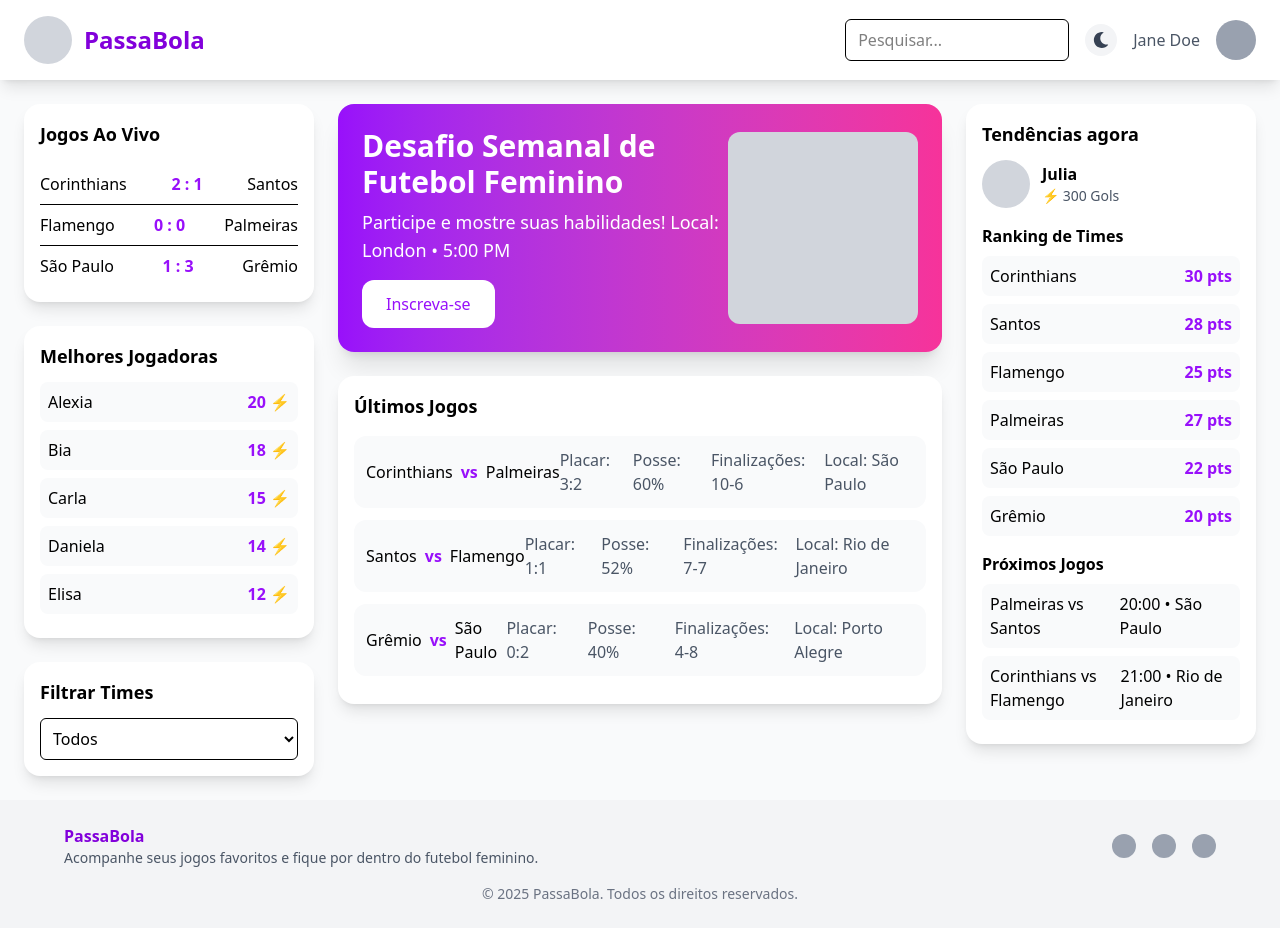
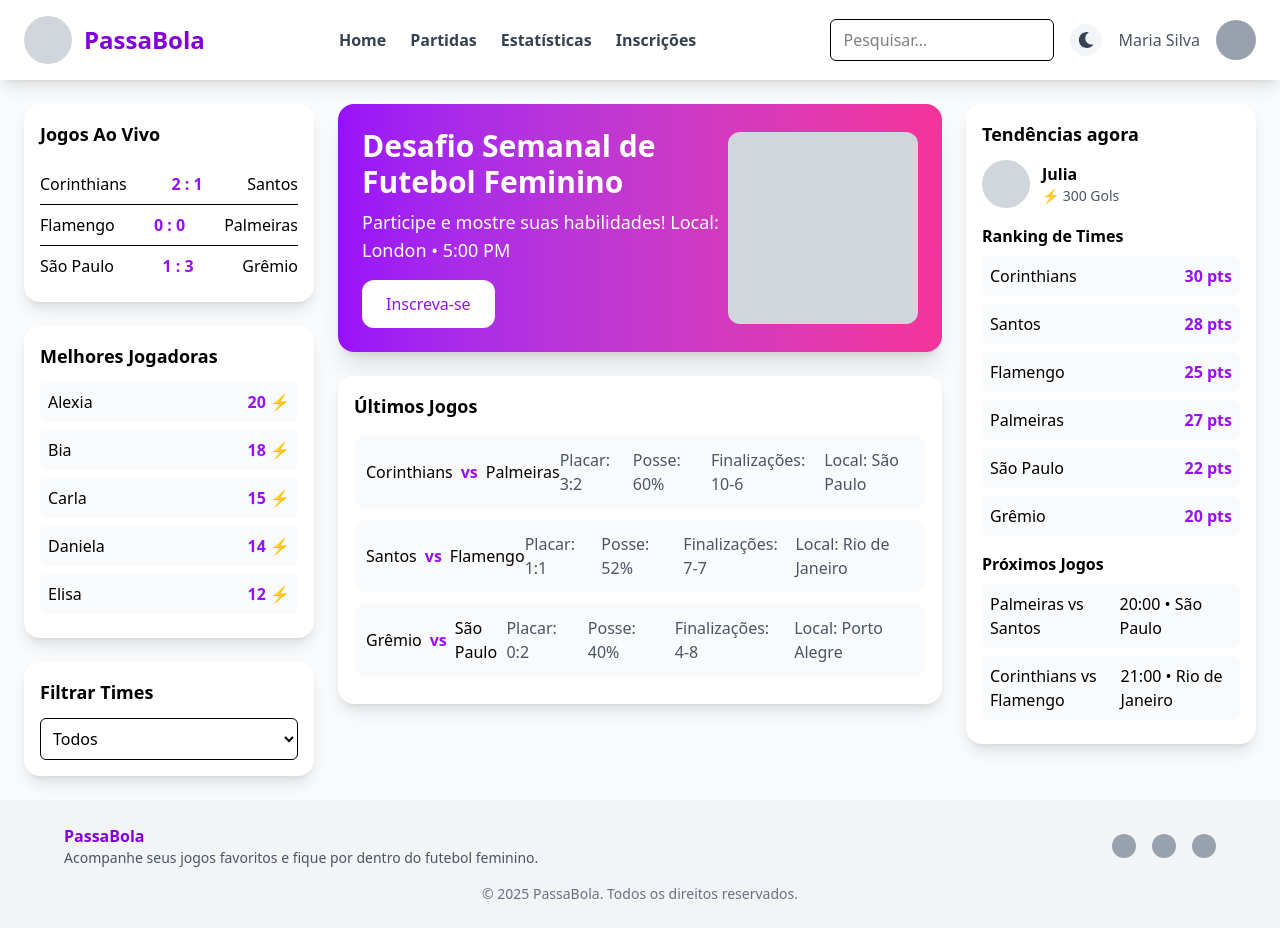
Before and after one commit to sinergia-pro-challenge-equipe-fiap/projeto-passabola, a React (Vite) app: page / in a window 1280 px wide. Built offline with nearby package versions, Linux system fonts and the light colour scheme.

Commit message:
Adionando conteudo na nav do projeto

```diff
--- a/src/App.jsx
+++ b/src/App.jsx
@@ -68,12 +68,18 @@ function App() {
           <div className="w-12 h-12 bg-gray-300 rounded-full"></div>
           <h1 className="text-2xl font-bold text-purple-700 dark:text-purple-400">PassaBola</h1>
         </div>
+          <div className="flex items-center space-x-6 text-gray-700 dark:text-gray-200 font-semibold">
+    <a href="home" className="hover:text-purple-600 dark:hover:text-purple-400 transition">Home</a>
+    <a href="partidas" className="hover:text-purple-600 dark:hover:text-purple-400 transition">Partidas</a>
+    <a href="estatisticas" className="hover:text-purple-600 dark:hover:text-purple-400 transition">Estatísticas</a>
+    <a href="inscricoes" className="hover:text-purple-600 dark:hover:text-purple-400 transition">Inscrições</a>
+        </div>
         <div className="flex items-center space-x-4 w-full md:w-auto">
           <input type="text" placeholder="Pesquisar..." className="px-3 py-2 border rounded-md hidden md:block w-full md:w-56 dark:bg-gray-700 dark:text-white dark:border-gray-600" />
           <button onClick={toggleTheme} className="p-2 rounded-full bg-gray-100 dark:bg-gray-700 text-gray-700 dark:text-gray-200">
             {darkMode ? <FaSun /> : <FaMoon />}
           </button>
-          <span className="text-gray-600 dark:text-gray-200">Jane Doe</span>
+          <span className="text-gray-600 dark:text-gray-200">Maria Silva</span>
           <div className="w-10 h-10 bg-gray-400 rounded-full"></div>
         </div>
       </nav>
```
